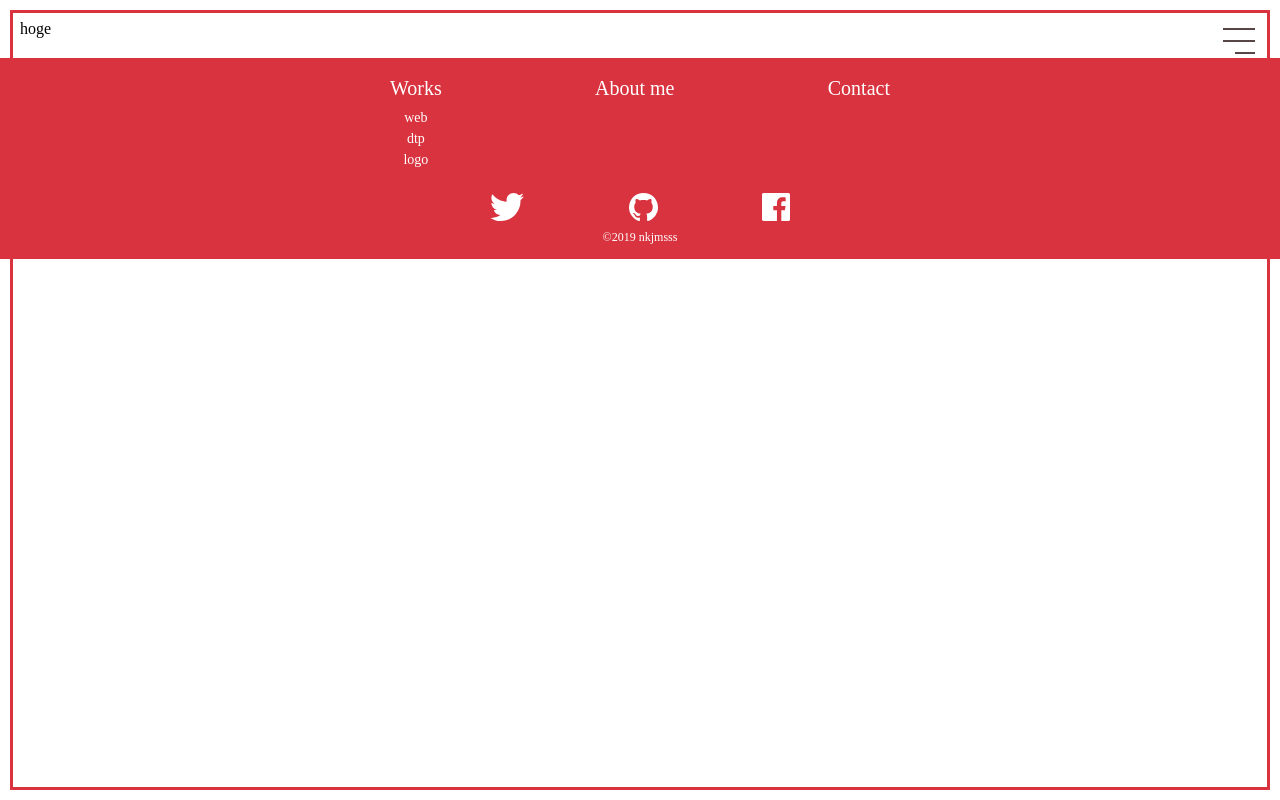
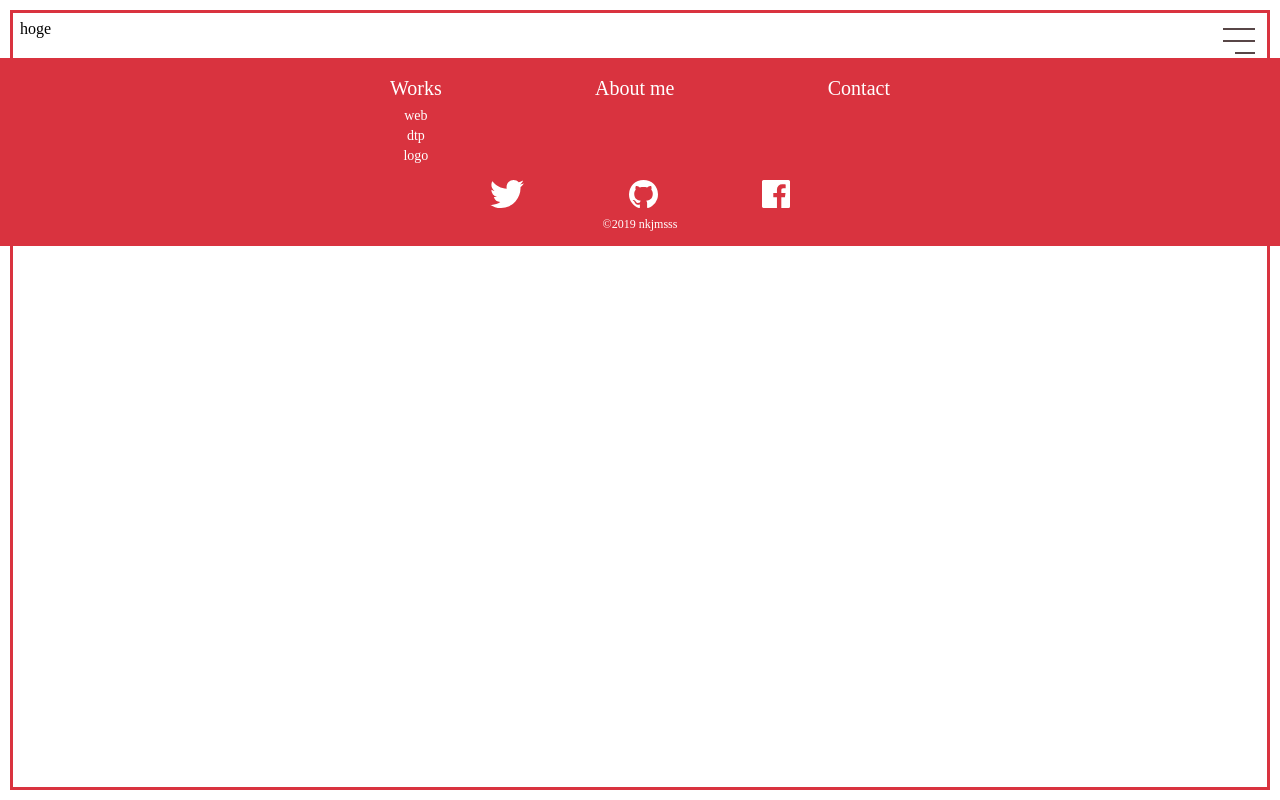
Before and after one commit to nkjmsss/portfolio, a Nuxt app in the folder src/: page / in a window 1280 px wide. Built offline with nearby package versions, Linux system fonts and the light colour scheme.

Commit message:
fix: margin

```diff
--- a/src/components/footer/index.vue
+++ b/src/components/footer/index.vue
@@ -59,12 +59,10 @@ footer {
     margin-top: 0.625rem;
 
     & > li {
-      &::before {
-        content: '- ';
-      }
+      line-height: 1;
 
       & + li {
-        margin-top: 1rem;
+        margin-top: 1.4rem;
       }
     }
 
@@ -76,10 +74,6 @@ footer {
       text-align: center;
 
       & > li {
-        &::before {
-          content: normal;
-        }
-
         & + li {
           margin-top: 0;
         }
@@ -91,10 +85,18 @@ footer {
     font-size: 0.875rem;
     display: flex;
     padding-left: 1em;
+    margin-top: 0.3rem;
 
     & > li {
+      display: flex;
+      align-items: center;
+
       & + li::before {
-        content: '|';
+        content: '';
+        display: inline-block;
+        height: 1em;
+        width: 1px;
+        background-color: currentColor;
       }
 
       & > a {
@@ -108,6 +110,8 @@ footer {
       margin-top: 0.25rem;
 
       & > li {
+        display: list-item;
+
         & + li::before {
           content: normal;
         }
@@ -125,7 +129,7 @@ footer {
     align-items: center;
     width: 70%;
     max-width: 300px;
-    margin: 1.25rem 0 0;
+    margin: 0.75rem 0 0;
   }
 }
 
```
